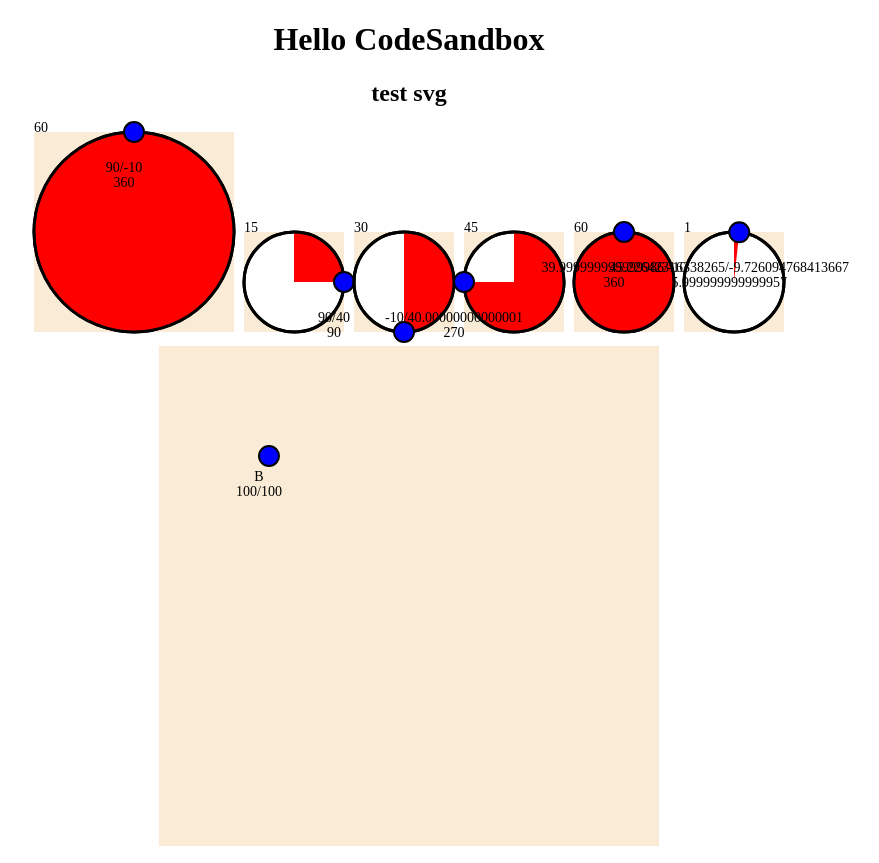
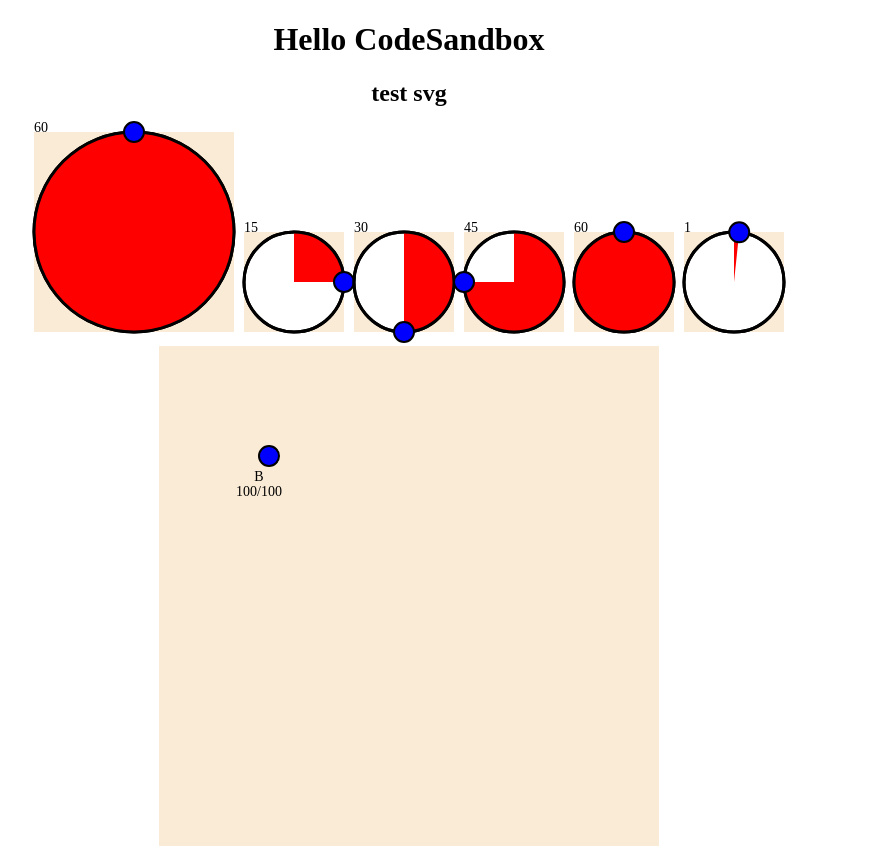
Before and after one commit to fumipopopo/react_svg_sample, a React (Create React App) app: page / in a window 1280 px wide. Shown: the whole page, without its empty margins (231-1110 px from the left). Built offline with nearby package versions, Linux system fonts and the light colour scheme.

Commit message:
不要なテキスト表示を削除

```diff
--- a/src/App.tsx
+++ b/src/App.tsx
@@ -1,7 +1,6 @@
 import "./styles.css";
 import Node from "./components/Node";
 import Timer from "./components/Timer";
-import { useState } from "react";
 
 export default function App() {
   return (
--- a/src/components/Timer.tsx
+++ b/src/components/Timer.tsx
@@ -76,6 +76,7 @@ const Timer: React.FC<TimerProps> = ({ radius, minutes }) => {
 
   const handleMouseUp = () => {
     setIsDragging(false);
+    // TODO: ここで丸の位置を戻す
   };
 
   return (
@@ -114,12 +115,6 @@ const Timer: React.FC<TimerProps> = ({ radius, minutes }) => {
         onMouseDown={handleMouseDown}
         onMouseUp={handleMouseUp}
       />
-      <text x={position.x} y={position.y + 50} textAnchor="middle" fill="black">
-        {position.x}/{position.y}
-      </text>
-      <text x={position.x} y={position.y + 65} textAnchor="middle" fill="black">
-        {calcDegree}
-      </text>
     </svg>
   );
 };
```
